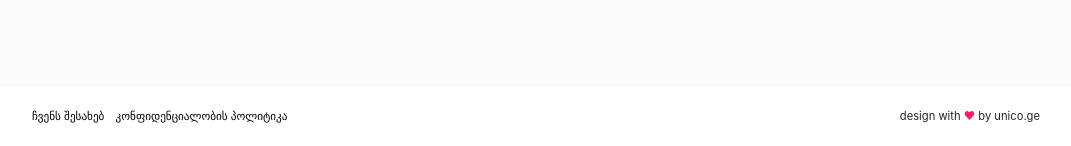
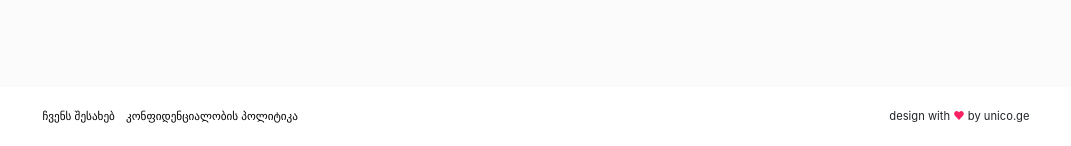
Before and after one commit to datomezz/practice, a PHP site: page /fedora/index.html in a window 1280 px wide. Shown: the part 3111-3257 px from the top of the page, without its empty margins (104-1175 px from the left). Run offline with PHP 8.4, Linux system fonts and the light colour scheme.

Commit message:
done whole markup

```diff
--- a/fedora/index.html
+++ b/fedora/index.html
@@ -611,8 +611,8 @@
   </div>
 </div>
 <footer class="container-fluid p-0">
-  <div class="container unico-container p-0">
-    <div class="row d-flex justify-content-between align-items-center py-5 m-0">
+  <div class="container unico-container p-0 px-4">
+    <div class="row d-flex flex-md-row flex-column justify-content-between align-items-center py-5 m-0">
       <ul class="footer-menu">
         <li class="footer-menu__item">
           <a href="#" class="footer-menu__link">ჩვენს შესახებ</a>
```
Also changed, not shown: fedora/public/assets/styles/main.css, fedora/public/assets/styles/main.scss, 1 other file.
